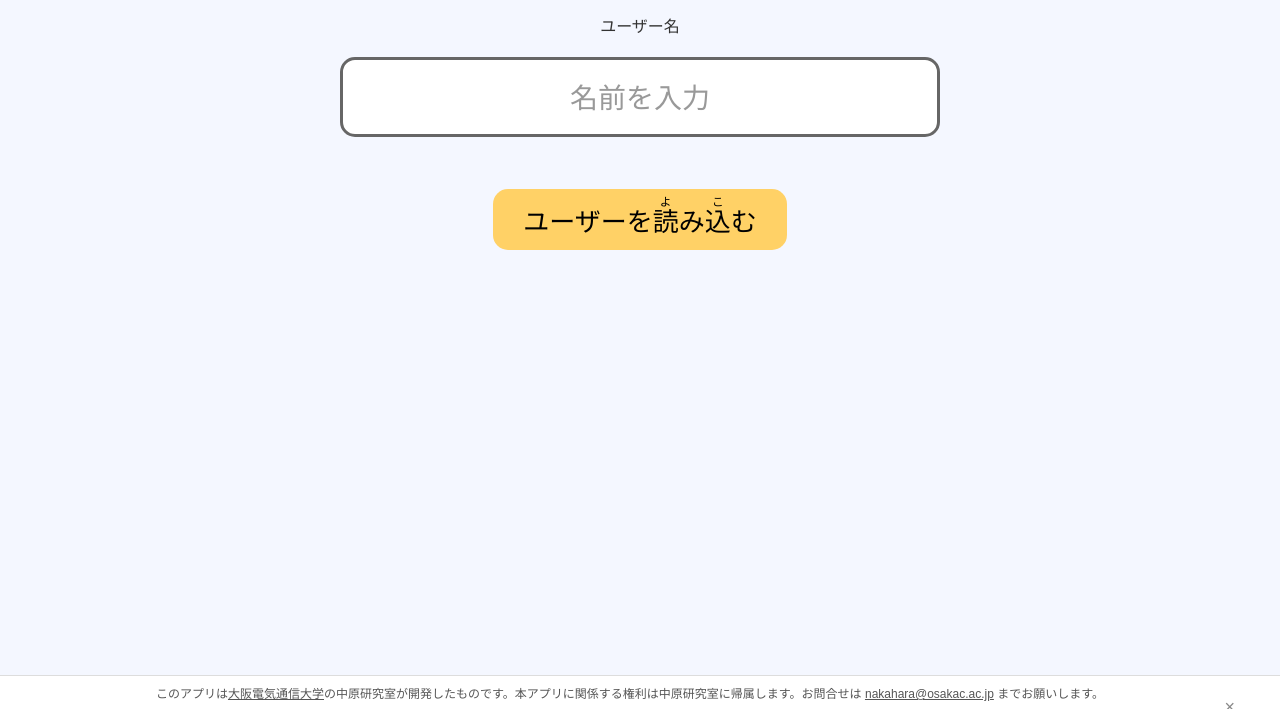
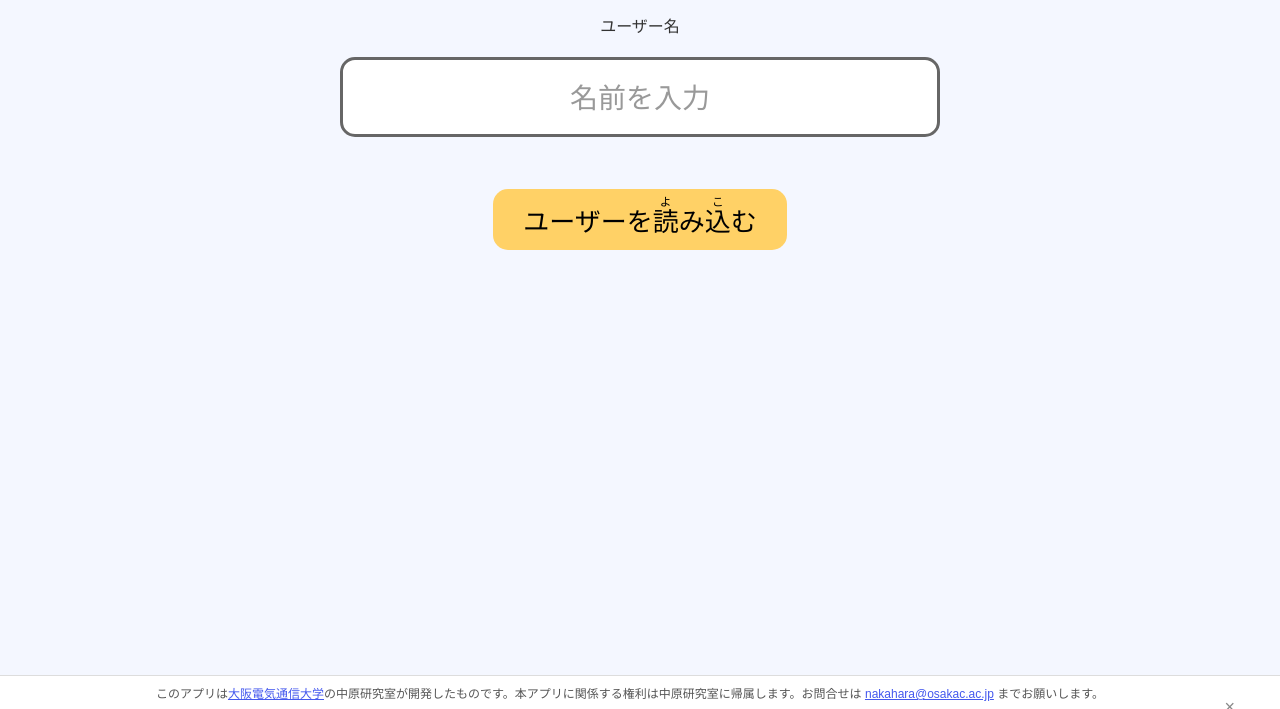
Before and after one commit to RIKO0220/nihongojoshirpg, a plain HTML site: page index.html in a window 1280 px wide. Shown: the part 91-800 px from the top of the page. Drawn offline with Linux system fonts and the light colour scheme.

Commit message:
Add files via upload

```diff
--- a/index.html
+++ b/index.html
@@ -904,7 +904,7 @@ function downloadAllLogsCSVFromIndex() {
     border-top: 1px solid #ddd;
     z-index: 9999;
 ">
-    このアプリは<a href="https://www.osakac.ac.jp/" target="_blank" rel="noopener noreferrer" style="color: #555;">大阪電気通信大学</a>の中原研究室が開発したものです。本アプリに関係する権利は中原研究室に帰属します。お問合せは <a href="mailto:nakahara@osakac.ac.jp" style="color: #555;">nakahara@osakac.ac.jp</a> までお願いします。
+    このアプリは<a href="https://www.osakac.ac.jp/" target="_blank" rel="noopener noreferrer" style="color: #4458ee;">大阪電気通信大学</a>の中原研究室が開発したものです。本アプリに関係する権利は中原研究室に帰属します。お問合せは <a href="mailto:nakahara@osakac.ac.jp" style="color: #4458ee;;">nakahara@osakac.ac.jp</a> までお願いします。
     <button onclick="document.getElementById('copyrightFooter').style.display='none'" style="
         position: absolute;
         right: 10px;
```
